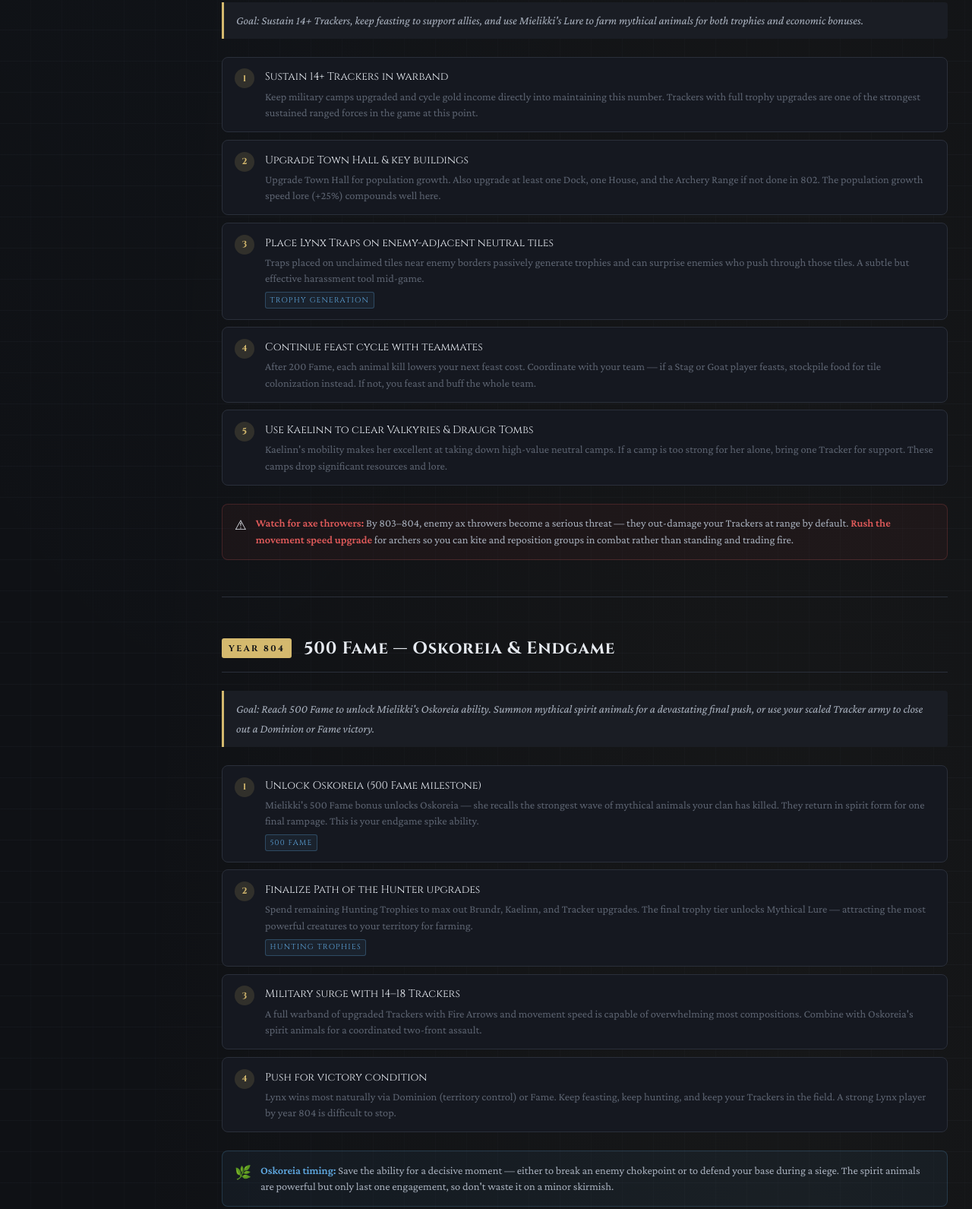
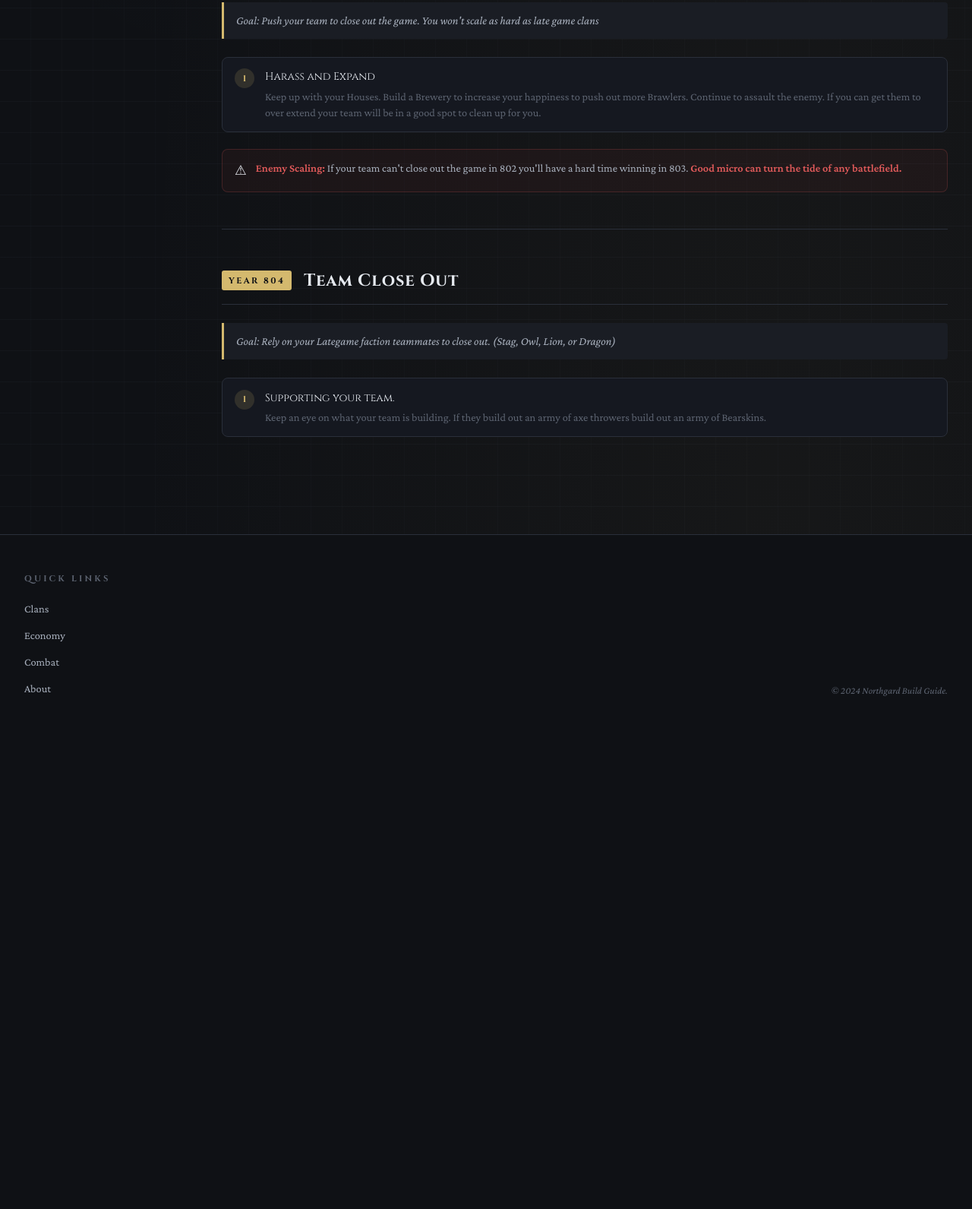
Before and after one commit to babyrandy/northgard-build-guide, a plain HTML site: page clans/hound.html in a window 1280 px wide. Shown: the part 3624-5215 px from the top of the page at 76% size. After the commit the page ends 4577 px from the top, so only its background shows below. Drawn offline with nearby package versions, Linux system fonts and the light colour scheme; a script that the page names is missing.

Commit message:
Hound Guide is finished.

```diff
--- a/clans/hound.html
+++ b/clans/hound.html
@@ -678,56 +678,23 @@
           <section class="year-section" id="y803">
             <div class="year-header">
               <span class="year-badge">Year 803</span>
-              <h2>Sustained Army &amp; Map Control</h2>
+              <h2>Game Close Out & Falling Off</h2>
             </div>
             <p class="year-goal">
-              Goal: Sustain 14+ Trackers, keep feasting to support allies, and use Mielikki's Lure to farm mythical animals for both trophies and economic bonuses.
+              Goal: Push your team to close out the game. You won't scale as hard as late game clans
             </p>
 
             <div class="build-steps">
               <div class="step">
                 <div class="step-num">1</div>
                 <div class="step-body">
-                  <div class="step-title">Sustain 14+ Trackers in warband</div>
-                  <div class="step-desc">Keep military camps upgraded and cycle gold income directly into maintaining this number. Trackers with full trophy upgrades are one of the strongest sustained ranged forces in the game at this point.</div>
+                  <div class="step-title">Harass and Expand</div>
+                  <div class="step-desc">Keep up with your Houses. Build a Brewery to increase your happiness to push out more Brawlers. Continue to assault the enemy. If you can get them to over extend your team will be in a good spot to clean up for you.</div>
                 </div>
               </div>
-              <div class="step">
-                <div class="step-num">2</div>
-                <div class="step-body">
-                  <div class="step-title">Upgrade Town Hall &amp; key buildings</div>
-                  <div class="step-desc">Upgrade Town Hall for population growth. Also upgrade at least one Dock, one House, and the Archery Range if not done in 802. The population growth speed lore (+25%) compounds well here.</div>
-                </div>
-              </div>
-              <div class="step">
-                <div class="step-num">3</div>
-                <div class="step-body">
-                  <div class="step-title">Place Lynx Traps on enemy-adjacent neutral tiles</div>
-                  <div class="step-desc">Traps placed on unclaimed tiles near enemy borders passively generate trophies and can surprise enemies who push through those tiles. A subtle but effective harassment tool mid-game.</div>
-                  <div class="step-cost">
-                    <span class="chip chip-trophy">Trophy generation</span>
-                  </div>
-                </div>
-              </div>
-              <div class="step">
-                <div class="step-num">4</div>
-                <div class="step-body">
-                  <div class="step-title">Continue feast cycle with teammates</div>
-                  <div class="step-desc">After 200 Fame, each animal kill lowers your next feast cost. Coordinate with your team — if a Stag or Goat player feasts, stockpile food for tile colonization instead. If not, you feast and buff the whole team.</div>
-                </div>
-              </div>
-              <div class="step">
-                <div class="step-num">5</div>
-                <div class="step-body">
-                  <div class="step-title">Use Kaelinn to clear Valkyries &amp; Draugr Tombs</div>
-                  <div class="step-desc">Kaelinn's mobility makes her excellent at taking down high-value neutral camps. If a camp is too strong for her alone, bring one Tracker for support. These camps drop significant resources and lore.</div>
-                </div>
-              </div>
-            </div>
-
             <div class="warn">
               <div class="tip-icon">⚠</div>
-              <p><strong>Watch for axe throwers:</strong> By 803–804, enemy ax throwers become a serious threat — they out-damage your Trackers at range by default. <strong>Rush the movement speed upgrade</strong> for archers so you can kite and reposition groups in combat rather than standing and trading fire.</p>
+              <p><strong>Enemy Scaling:</strong> If your team can't close out the game in 802 you'll have a hard time winning in 803. <strong>Good micro can turn the tide of any battlefield.</strong></p>
             </div>
           </section>
 
@@ -737,53 +704,20 @@
           <section class="year-section" id="y804">
             <div class="year-header">
               <span class="year-badge">Year 804</span>
-              <h2>500 Fame — Oskoreia &amp; Endgame</h2>
+              <h2>Team Close Out</h2>
             </div>
             <p class="year-goal">
-              Goal: Reach 500 Fame to unlock Mielikki's Oskoreia ability. Summon mythical spirit animals for a devastating final push, or use your scaled Tracker army to close out a Dominion or Fame victory.
+              Goal: Rely on your Lategame faction teammates to close out. (Stag, Owl, Lion, or Dragon)
             </p>
 
             <div class="build-steps">
               <div class="step">
                 <div class="step-num">1</div>
                 <div class="step-body">
-                  <div class="step-title">Unlock Oskoreia (500 Fame milestone)</div>
-                  <div class="step-desc">Mielikki's 500 Fame bonus unlocks Oskoreia — she recalls the strongest wave of mythical animals your clan has killed. They return in spirit form for one final rampage. This is your endgame spike ability.</div>
-                  <div class="step-cost">
-                    <span class="chip chip-trophy">500 Fame</span>
-                  </div>
+                  <div class="step-title">Supporting your team.</div>
+                  <div class="step-desc">Keep an eye on what your team is building. If they build out an army of axe throwers build out an army of Bearskins.</div>
                 </div>
               </div>
-              <div class="step">
-                <div class="step-num">2</div>
-                <div class="step-body">
-                  <div class="step-title">Finalize Path of the Hunter upgrades</div>
-                  <div class="step-desc">Spend remaining Hunting Trophies to max out Brundr, Kaelinn, and Tracker upgrades. The final trophy tier unlocks Mythical Lure — attracting the most powerful creatures to your territory for farming.</div>
-                  <div class="step-cost">
-                    <span class="chip chip-trophy">Hunting Trophies</span>
-                  </div>
-                </div>
-              </div>
-              <div class="step">
-                <div class="step-num">3</div>
-                <div class="step-body">
-                  <div class="step-title">Military surge with 14–18 Trackers</div>
-                  <div class="step-desc">A full warband of upgraded Trackers with Fire Arrows and movement speed is capable of overwhelming most compositions. Combine with Oskoreia's spirit animals for a coordinated two-front assault.</div>
-                </div>
-              </div>
-              <div class="step">
-                <div class="step-num">4</div>
-                <div class="step-body">
-                  <div class="step-title">Push for victory condition</div>
-                  <div class="step-desc">Lynx wins most naturally via Dominion (territory control) or Fame. Keep feasting, keep hunting, and keep your Trackers in the field. A strong Lynx player by year 804 is difficult to stop.</div>
-                </div>
-              </div>
-            </div>
-
-            <div class="tip">
-              <div class="tip-icon">🌿</div>
-              <p><strong>Oskoreia timing:</strong> Save the ability for a decisive moment — either to break an enemy chokepoint or to defend your base during a siege. The spirit animals are powerful but only last one engagement, so don't waste it on a minor skirmish.</p>
-            </div>
           </section>
 
         </div><!-- /guide-content -->
```
